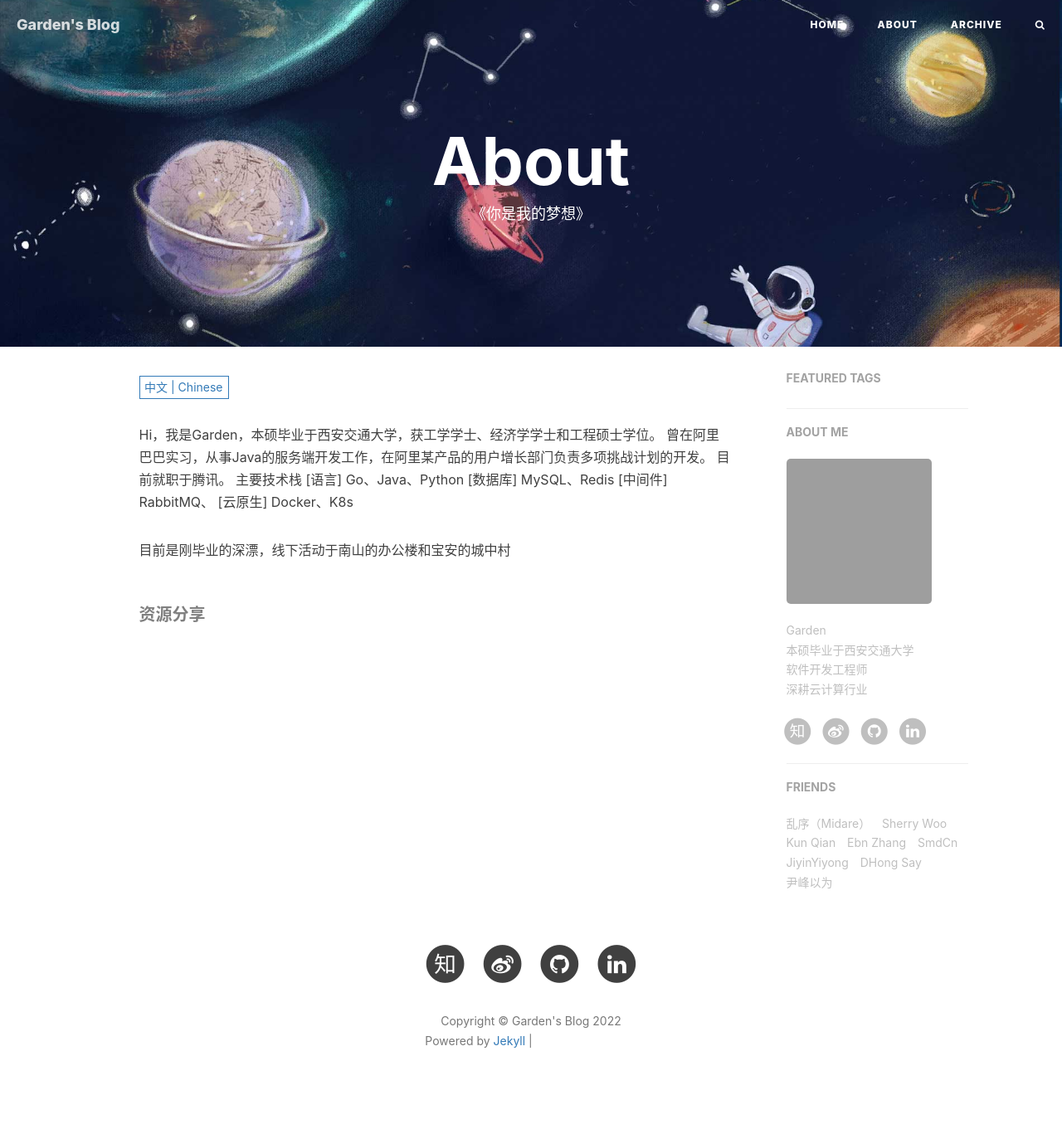
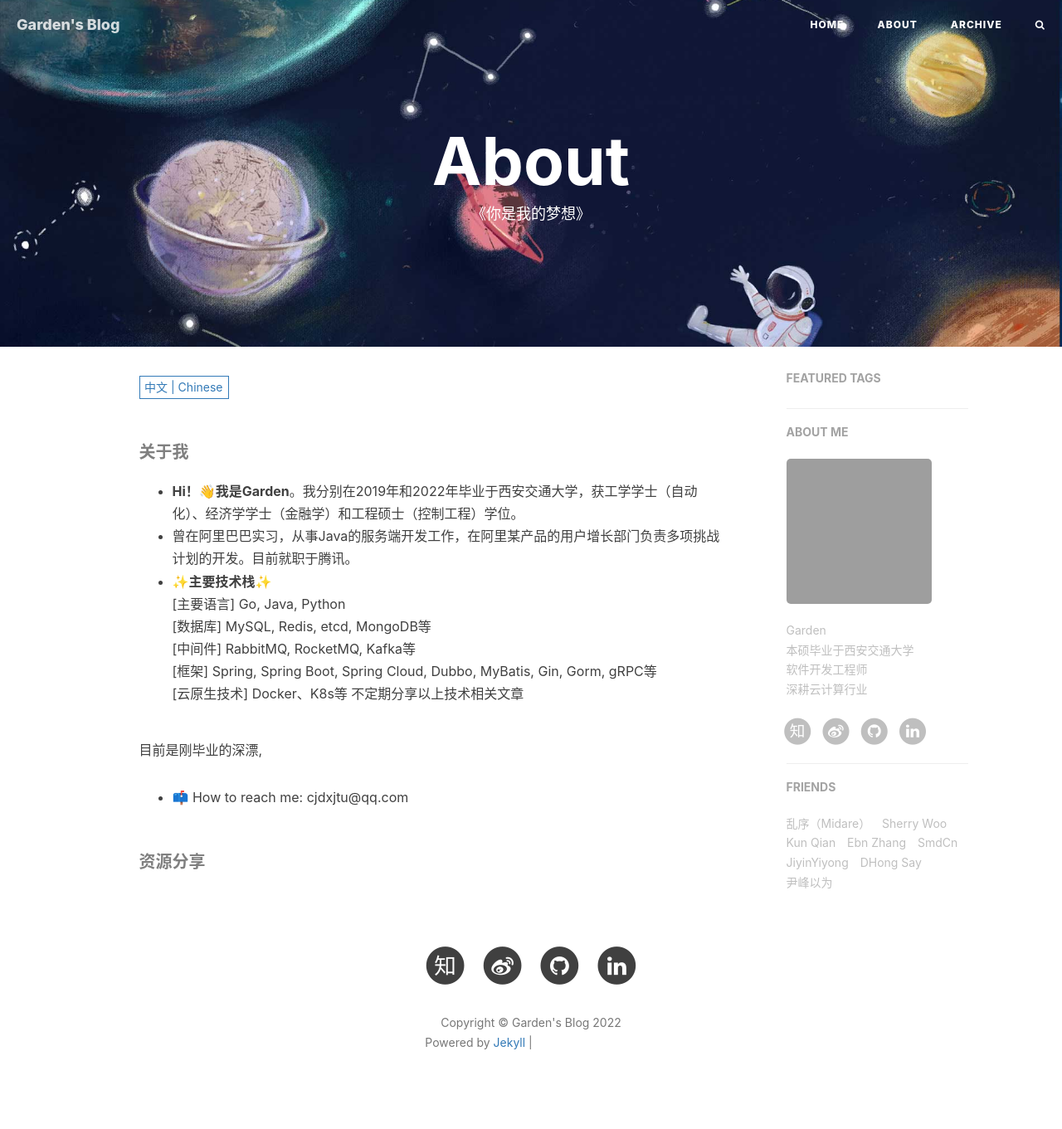
Before and after one commit to GardenChan/GardenChan.github.io, a Jekyll site: the page built from about.html, in a window 1280 px wide. Shown: the whole page at 83% size. Built offline with Jekyll 4.4.1, drawn with Linux system fonts in a browser that asks for light colours; nearby versions of some CDN libraries; comment, search, counter and statistics services are not loaded; grey boxes are pictures that could not be loaded.

Commit message:
update intro

```diff
--- a/_includes/about/zh.md
+++ b/_includes/about/zh.md
@@ -1,13 +1,16 @@
-Hi，我是Garden，本硕毕业于西安交通大学，获工学学士、经济学学士和工程硕士学位。
-曾在阿里巴巴实习，从事Java的服务端开发工作，在阿里某产品的用户增长部门负责多项挑战计划的开发。
-目前就职于腾讯。
-主要技术栈
-[语言] Go、Java、Python
-[数据库] MySQL、Redis
-[中间件] RabbitMQ、
-[云原生] Docker、K8s
+##### 关于我
+* **Hi！👋我是Garden**。我分别在2019年和2022年毕业于西安交通大学，获工学学士（自动化）、经济学学士（金融学）和工程硕士（控制工程）学位。
+* 曾在阿里巴巴实习，从事Java的服务端开发工作，在阿里某产品的用户增长部门负责多项挑战计划的开发。目前就职于腾讯。
+* ✨**主要技术栈**✨
+[主要语言] Go, Java, Python
+[数据库] MySQL, Redis, etcd, MongoDB等
+[中间件] RabbitMQ, RocketMQ, Kafka等
+[框架] Spring, Spring Boot, Spring Cloud, Dubbo, MyBatis, Gin, Gorm, gRPC等
+[云原生技术] Docker、K8s等
+不定期分享以上技术相关文章
 
-目前是刚毕业的深漂，线下活动于南山的办公楼和宝安的城中村
+目前是刚毕业的深漂,
+- 📫 How to reach me: cjdxjtu@qq.com
 
 
 
```
